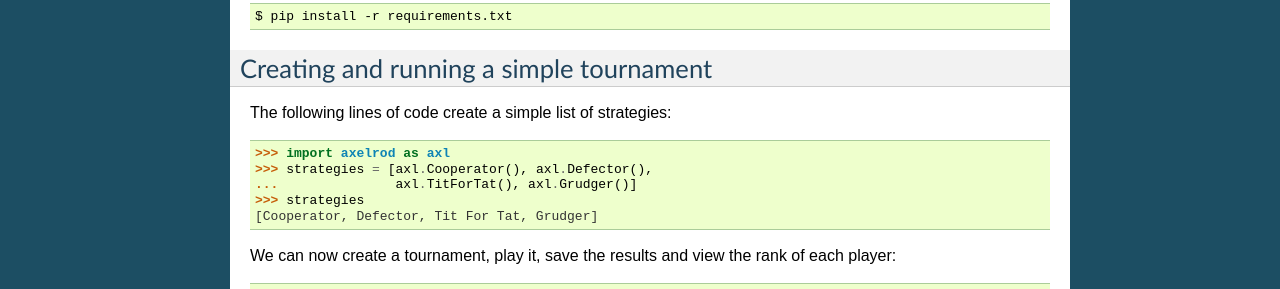
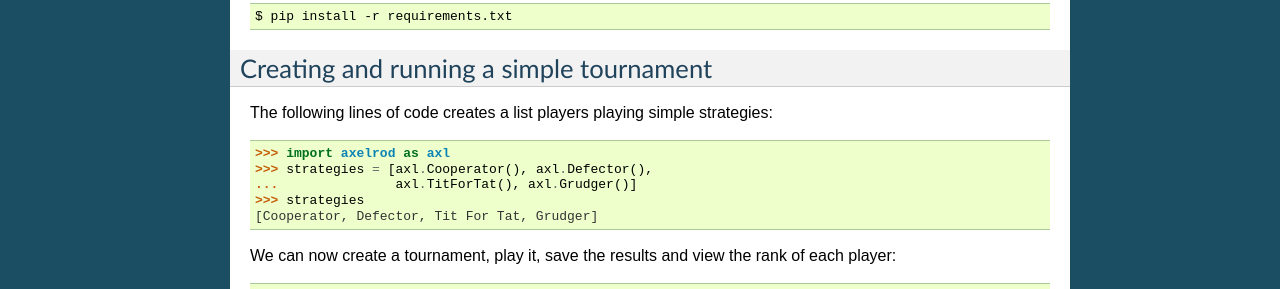
Before and after one commit to Axelrod-Python/Axelrod, a Sphinx documentation site: the page built from docs/tutorials/getting_started/getting_started.rst, in a window 1280 px wide. Shown: the part 375-664 px from the top of the page. Built offline with Sphinx 7.4.7, drawn with Linux system fonts in a browser that asks for light colours.

Commit message:
Clarifying the player/strategy in the getting started.

```diff
--- a/docs/tutorials/getting_started/getting_started.rst
+++ b/docs/tutorials/getting_started/getting_started.rst
@@ -23,7 +23,8 @@ If you do this you will need to also install the dependencies::
 Creating and running a simple tournament
 ----------------------------------------
 
-The following lines of code create a simple list of strategies::
+The following lines of code creates a list players playing simple
+strategies::
 
     >>> import axelrod as axl
     >>> strategies = [axl.Cooperator(), axl.Defector(),
```
